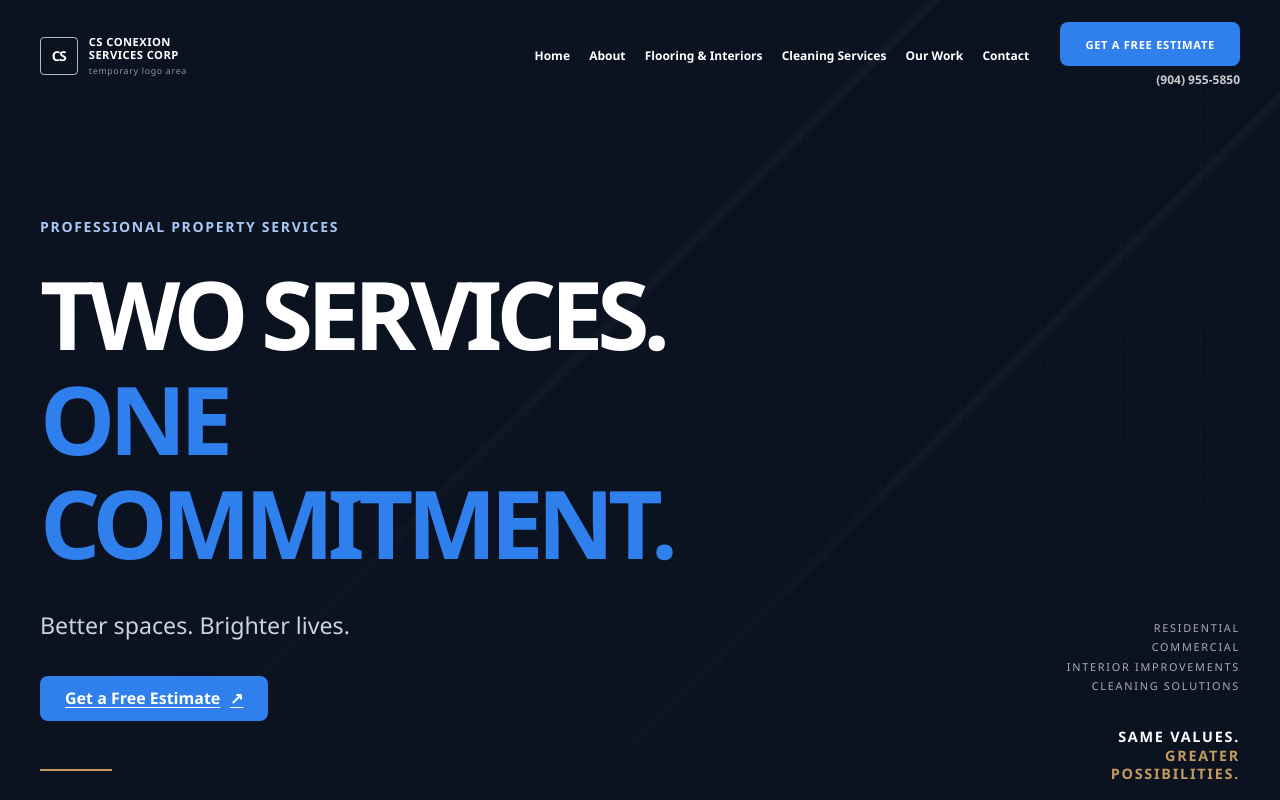
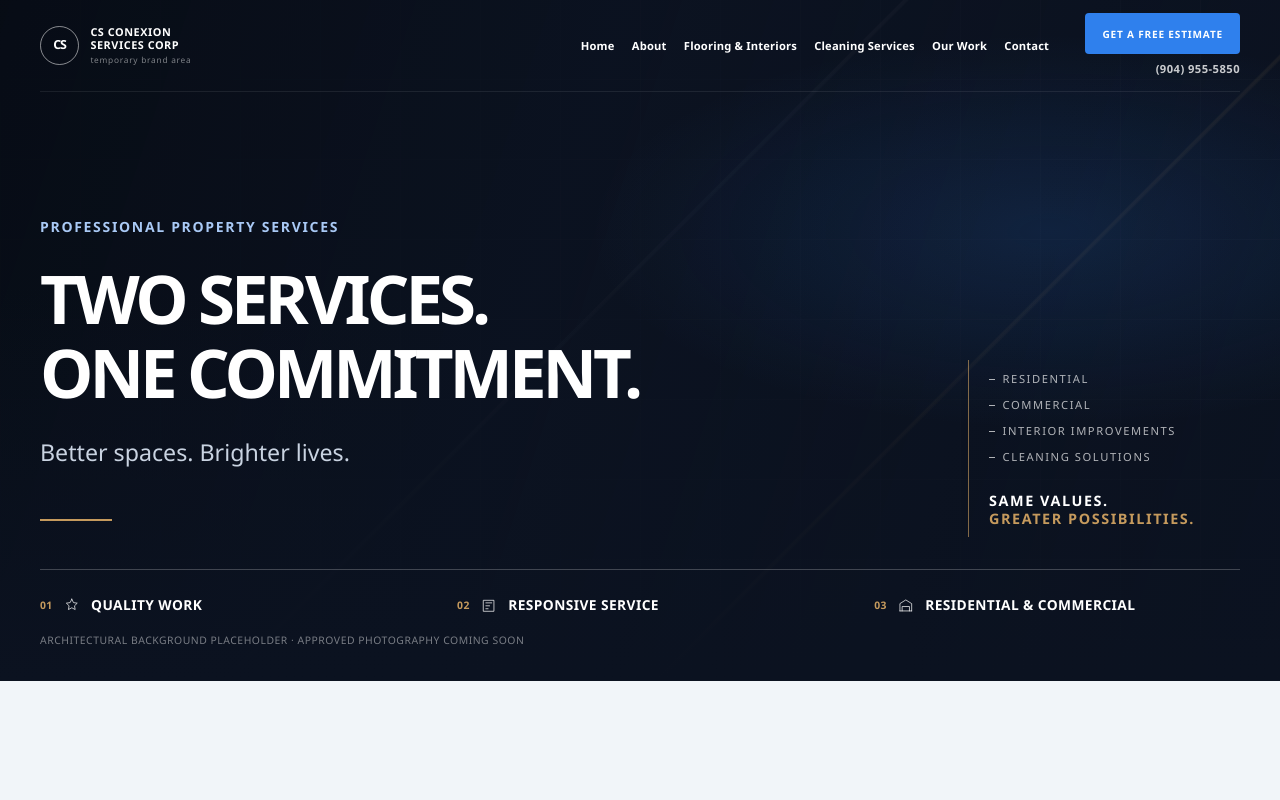
Before and after one commit to caueciavdar/CS-Corp, a React (Vite) app: page / in a window 1280 px wide. Shown: the top 800 px of the page. Built offline with nearby package versions, Linux system fonts and the light colour scheme.

Commit message:
feat: refine homepage header and hero

```diff
--- a/src/components/site/Header.tsx
+++ b/src/components/site/Header.tsx
@@ -17,7 +17,7 @@ export default function Header() {
       <div className="container site-header__inner">
         <a className="site-logo" href="#home" aria-label="CS Conexion Services Corp home">
           <span className="site-logo__mark" aria-hidden="true">CS</span>
-          <span className="site-logo__name">CS Conexion<br />Services Corp <small>temporary logo area</small></span>
+          <span className="site-logo__name">CS Conexion<br />Services Corp <small>temporary brand area</small></span>
         </a>
         <button
           className="menu-toggle"
--- a/src/components/site/Hero.tsx
+++ b/src/components/site/Hero.tsx
@@ -1,6 +1,22 @@
 import Container from '../layout/Container'
 
-const valueItems = ['Quality Work', 'Responsive Service', 'Residential & Commercial']
+const valueItems = [
+  { label: 'Quality Work', icon: 'quality' },
+  { label: 'Responsive Service', icon: 'responsive' },
+  { label: 'Residential & Commercial', icon: 'spaces' },
+] as const
+
+function ValueIcon({ type }: { type: (typeof valueItems)[number]['icon'] }) {
+  if (type === 'quality') {
+    return <svg className="hero__value-icon" viewBox="0 0 24 24" aria-hidden="true"><path d="m12 3 2.3 4.65 5.13.75-3.71 3.61.88 5.1L12 14.7l-4.6 2.41.88-5.1-3.71-3.61 5.13-.75L12 3Z" /></svg>
+  }
+
+  if (type === 'responsive') {
+    return <svg className="hero__value-icon" viewBox="0 0 24 24" aria-hidden="true"><path d="M5 4.5h14v15H5zM8 8h8M8 12h5M8 16h3" /></svg>
+  }
+
+  return <svg className="hero__value-icon" viewBox="0 0 24 24" aria-hidden="true"><path d="M4 19V9l8-5 8 5v10M7 19v-6h10v6M4 19h16" /></svg>
+}
 
 export default function Hero() {
   return (
@@ -10,16 +26,20 @@ export default function Hero() {
           <p className="eyebrow">Professional property services</p>
           <h1 id="hero-title">Two services.<br /><span>One commitment.</span></h1>
           <p className="hero__text">Better spaces. Brighter lives.</p>
-          <a className="button button--primary" href="#contact">Get a Free Estimate <span aria-hidden="true">↗</span></a>
           <span className="hero__accent" aria-hidden="true" />
         </div>
         <div className="hero__aside" aria-label="Our property service divisions">
-          <p>Residential<br />Commercial<br />Interior improvements<br />Cleaning solutions</p>
+          <ul>
+            <li>Residential</li>
+            <li>Commercial</li>
+            <li>Interior improvements</li>
+            <li>Cleaning solutions</li>
+          </ul>
           <p className="hero__aside-callout">Same values.<br /><span>Greater possibilities.</span></p>
         </div>
         <div className="hero__footer">
           <div className="hero__values" aria-label="Our service values">
-            {valueItems.map((item, index) => <span key={item}><i aria-hidden="true">0{index + 1}</i>{item}</span>)}
+            {valueItems.map((item, index) => <span key={item.label}><i aria-hidden="true">0{index + 1}</i><ValueIcon type={item.icon} />{item.label}</span>)}
           </div>
           <p className="hero__temporary">Architectural background placeholder · approved photography coming soon</p>
         </div>
--- a/src/styles/global.css
+++ b/src/styles/global.css
@@ -144,34 +144,38 @@ textarea {
 .sr-only { position: absolute; width: 1px; height: 1px; padding: 0; margin: -1px; overflow: hidden; clip: rect(0, 0, 0, 0); white-space: nowrap; border: 0; }
 
 .site-header { position: absolute; z-index: 10; inset: 0 0 auto; color: var(--color-neutral-0); }
-.site-header__inner { display: flex; align-items: center; justify-content: space-between; min-height: 5.5rem; }
-.site-logo { display: inline-flex; align-items: center; gap: .7rem; color: inherit; font-family: var(--font-family-heading); font-size: .7rem; font-weight: var(--font-weight-bold); letter-spacing: .04em; line-height: 1.15; text-decoration: none; text-transform: uppercase; }
-.site-logo__mark { display: grid; width: 2.35rem; height: 2.35rem; place-items: center; border: 1px solid rgb(255 255 255 / 70%); border-radius: var(--radius-sm); font-size: .85rem; letter-spacing: -.08em; }
-.site-logo__name small { display: block; margin-top: .25rem; color: rgb(255 255 255 / 55%); font-family: var(--font-family-body); font-size: .55rem; font-weight: var(--font-weight-regular); letter-spacing: .08em; text-transform: none; }
-.site-nav { display: none; align-items: center; gap: clamp(.75rem, 1.5vw, 1.5rem); font-size: .75rem; font-weight: var(--font-weight-medium); }
+.site-header__inner { display: flex; align-items: center; justify-content: space-between; min-height: 5.25rem; border-bottom: 1px solid rgb(255 255 255 / 8%); }
+.site-logo { display: inline-flex; align-items: center; gap: .7rem; color: inherit; font-family: var(--font-family-heading); font-size: .68rem; font-weight: var(--font-weight-bold); letter-spacing: .05em; line-height: 1.15; text-decoration: none; text-transform: uppercase; }
+.site-logo__mark { display: grid; width: 2.45rem; height: 2.45rem; place-items: center; border: 1px solid rgb(255 255 255 / 52%); border-radius: 50%; font-size: .78rem; letter-spacing: -.08em; }
+.site-logo__name small { display: block; margin-top: .25rem; color: rgb(255 255 255 / 48%); font-family: var(--font-family-body); font-size: .52rem; font-weight: var(--font-weight-regular); letter-spacing: .09em; text-transform: none; }
+.site-nav { display: none; align-items: center; gap: clamp(.7rem, 1.35vw, 1.35rem); font-size: .7rem; font-weight: var(--font-weight-medium); letter-spacing: .015em; }
 .site-nav a { color: inherit; text-decoration: none; }
-.site-nav__contact { display: grid; justify-items: end; gap: .25rem; margin-left: var(--space-sm); }
-.site-nav__cta { font-size: .7rem; letter-spacing: .06em; text-transform: uppercase; }
-.site-nav__phone { color: rgb(255 255 255 / 78%) !important; font-size: .75rem; }
+.site-nav__contact { display: grid; min-width: 10.5rem; justify-items: end; gap: .35rem; margin-left: .35rem; }
+.site-nav__cta { min-height: 2.55rem; padding-inline: 1rem; border-radius: var(--radius-sm); font-size: .63rem; letter-spacing: .08em; text-transform: uppercase; }
+.site-nav__phone { color: rgb(255 255 255 / 78%) !important; font-size: .7rem; letter-spacing: .04em; }
 .menu-toggle { min-width: 2.75rem; min-height: 2.75rem; border: 0; background: transparent; color: inherit; font-size: 1.5rem; cursor: pointer; }
 .site-nav--open { position: absolute; inset: 5rem var(--container-gutter) auto; display: grid; gap: 1rem; border-radius: var(--radius-md); padding: 1.5rem; background: var(--color-brand-dark); box-shadow: var(--shadow-md); }
 .hero { position: relative; isolation: isolate; min-height: 82vh; padding-block: 10rem 2rem; overflow: hidden; background: var(--color-brand-dark); color: var(--color-neutral-0); }
-.hero::before { position: absolute; z-index: -2; inset: 0; background: linear-gradient(105deg, rgb(11 18 32 / 98%) 0%, rgb(11 18 32 / 76%) 48%, rgb(11 18 32 / 52%) 100%), linear-gradient(135deg, transparent 0 42%, rgb(255 255 255 / 10%) 42.2% 42.5%, transparent 42.7% 62%, rgb(255 255 255 / 7%) 62.2% 62.5%, transparent 62.7%), linear-gradient(90deg, rgb(255 255 255 / 5%) 1px, transparent 1px), linear-gradient(0deg, rgb(255 255 255 / 5%) 1px, transparent 1px); background-size: auto, auto, 5rem 5rem, 5rem 5rem; content: ''; }
-.hero::after { position: absolute; z-index: -1; inset: 0; background: linear-gradient(180deg, transparent 50%, var(--color-brand-dark) 100%); content: ''; }
+.hero::before { position: absolute; z-index: -2; inset: 0; background: linear-gradient(108deg, rgb(7 12 21 / 99%) 0%, rgb(11 18 32 / 88%) 42%, rgb(11 18 32 / 58%) 100%), linear-gradient(135deg, transparent 0 46%, rgb(255 255 255 / 11%) 46.1% 46.25%, transparent 46.4% 68%, rgb(197 154 93 / 22%) 68.1% 68.25%, transparent 68.4%), linear-gradient(90deg, rgb(255 255 255 / 4%) 1px, transparent 1px), linear-gradient(0deg, rgb(255 255 255 / 4%) 1px, transparent 1px); background-size: auto, auto, 5rem 5rem, 5rem 5rem; content: ''; }
+.hero::after { position: absolute; z-index: -1; inset: 0; background: radial-gradient(ellipse at 82% 34%, rgb(47 128 237 / 15%), transparent 31%), linear-gradient(180deg, transparent 42%, var(--color-brand-dark) 100%); content: ''; }
 .hero__inner { position: relative; display: grid; min-height: calc(82vh - 12rem); grid-template-rows: 1fr auto; gap: var(--space-2xl); align-items: center; }
-.hero__content { max-width: 46rem; padding-top: clamp(2rem, 7vh, 6rem); }
+.hero__content { max-width: 52rem; padding-top: clamp(2rem, 7vh, 5rem); }
 .hero .eyebrow { color: #a9c9f5; }
-.hero h1, .final-cta h2 { font-size: clamp(3rem, 7.4vw, 6.8rem); letter-spacing: -.065em; text-transform: uppercase; }
-.hero h1 span, h2 span { color: var(--color-brand-primary); }
-.hero__text { max-width: 31rem; margin: var(--space-xl) 0; color: #c9d3e1; font-family: var(--font-family-heading); font-size: clamp(1.1rem, 2vw, 1.45rem); }
+.hero h1, .final-cta h2 { font-size: clamp(2.75rem, 5.25vw, 5rem); letter-spacing: -.06em; text-transform: uppercase; }
+.hero h1 span { white-space: nowrap; }
+.hero h1 span { color: inherit; }
+.hero__text { max-width: 31rem; margin: var(--space-lg) 0; color: #c9d3e1; font-family: var(--font-family-heading); font-size: clamp(1.1rem, 2vw, 1.45rem); }
 .hero__accent { display: block; width: 4.5rem; height: 2px; margin-top: var(--space-2xl); background: #c59a5d; }
-.hero__aside { position: absolute; right: 0; bottom: 7rem; max-width: 12rem; color: rgb(255 255 255 / 65%); font-size: .68rem; letter-spacing: .16em; line-height: 1.8; text-align: right; text-transform: uppercase; }
-.hero__aside-callout { margin-top: var(--space-xl); color: var(--color-neutral-0); font-family: var(--font-family-heading); font-size: .9rem; font-weight: var(--font-weight-bold); line-height: 1.3; }
+.hero__aside { position: absolute; right: 0; bottom: 7rem; width: min(17rem, 27%); border-left: 1px solid rgb(197 154 93 / 65%); padding: .5rem 0 .5rem 1.25rem; color: rgb(255 255 255 / 68%); font-size: .7rem; letter-spacing: .14em; line-height: 1.9; text-align: left; text-transform: uppercase; }
+.hero__aside ul { display: grid; gap: .3rem; margin: 0; padding: 0; list-style: none; }
+.hero__aside li::before { display: inline-block; width: .35rem; height: 1px; margin: 0 .5rem .2rem 0; background: currentColor; content: ''; }
+.hero__aside-callout { margin-top: var(--space-lg); color: var(--color-neutral-0); font-family: var(--font-family-heading); font-size: .9rem; font-weight: var(--font-weight-bold); line-height: 1.3; }
 .hero__aside-callout span { color: #c59a5d; }
 .hero__footer { display: grid; gap: var(--space-md); border-top: 1px solid rgb(255 255 255 / 22%); padding-top: var(--space-lg); }
-.hero__values { display: flex; flex-wrap: wrap; gap: clamp(1rem, 4vw, 4rem); }
-.hero__values span { display: inline-flex; align-items: center; gap: .55rem; font-size: .75rem; font-weight: var(--font-weight-medium); letter-spacing: .03em; text-transform: uppercase; }
+.hero__values { display: grid; grid-template-columns: repeat(3, 1fr); gap: clamp(1rem, 4vw, 4rem); }
+.hero__values span { display: inline-flex; align-items: center; gap: .65rem; font-size: .86rem; font-weight: var(--font-weight-medium); letter-spacing: .03em; text-transform: uppercase; }
 .hero__values i { color: #c59a5d; font-size: .65rem; font-style: normal; }
+.hero__value-icon { width: 1.1rem; height: 1.1rem; fill: none; stroke: rgb(255 255 255 / 72%); stroke-linecap: round; stroke-linejoin: round; stroke-width: 1.35; }
 .hero__temporary { color: rgb(255 255 255 / 45%); font-size: .65rem; letter-spacing: .05em; text-transform: uppercase; }
 .button span { margin-left: .6rem; }
 .button--light { background: var(--color-neutral-0); color: var(--color-brand-dark); }
@@ -242,12 +246,15 @@ textarea {
   .site-footer__top { grid-template-columns: 2fr 1fr 1fr; }
 }
 
-@media (min-width: 64rem) { .site-header__inner { min-height: 7rem; } .site-footer__top { padding-block: 6rem 4rem; } }
+@media (min-width: 64rem) { .site-header__inner { min-height: 5.75rem; } .site-footer__top { padding-block: 6rem 4rem; } }
 
 @media (max-width: 47.99rem) {
+  .hero h1 span { white-space: normal; }
   .hero { min-height: 92vh; }
   .hero__inner { min-height: calc(92vh - 12rem); }
   .hero__aside { position: static; display: none; }
+  .hero__values { grid-template-columns: 1fr; gap: .7rem; }
+  .hero__temporary { max-width: 22rem; }
 }
 
 @media (max-width: 47.99rem) { .projects__footer, .site-footer__bottom { flex-direction: column; } }
```
Also changed, not shown: 1 other file (tests, documents, lock files or other folders).
